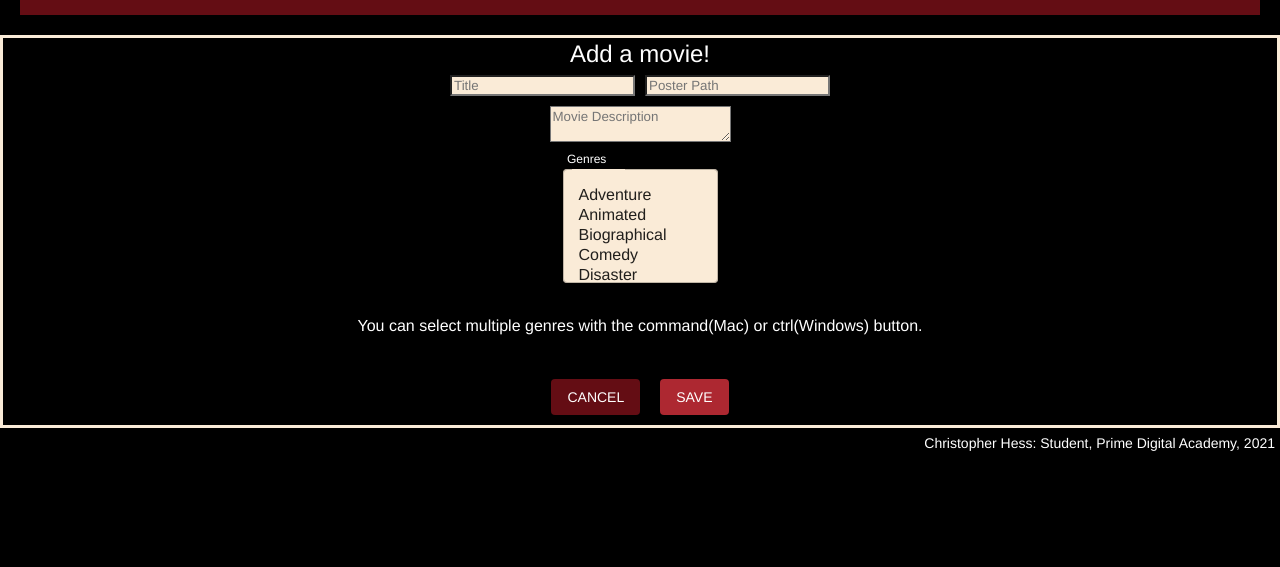
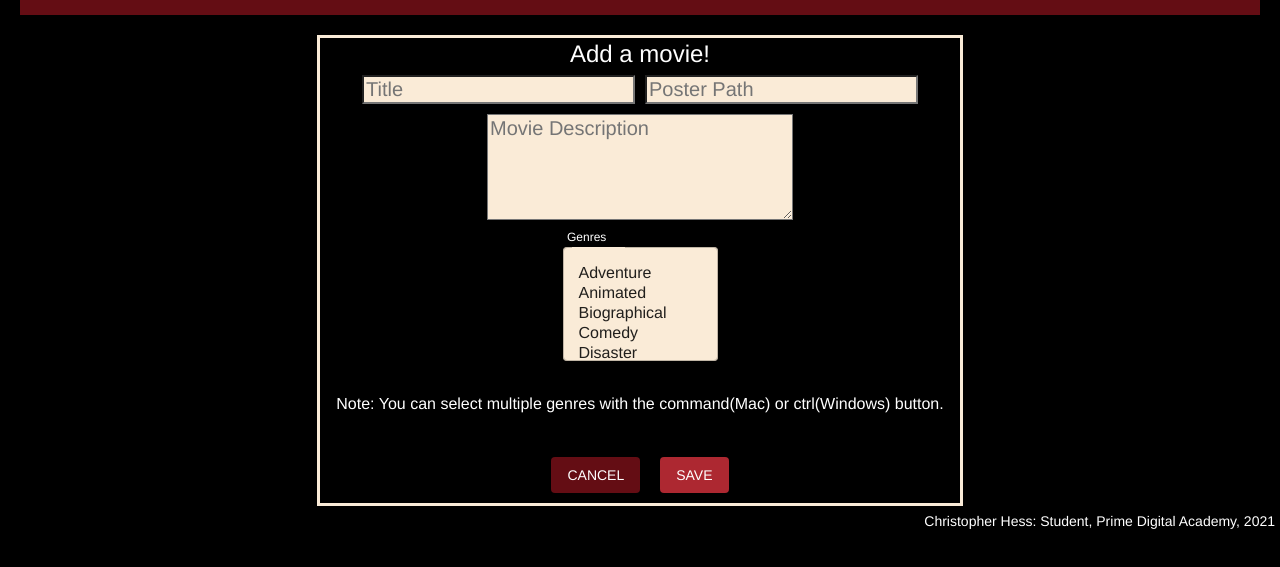
Before and after one commit to hesscm/ReduxSagas-Movies-List, a React app: page /#/addmovie in a window 1280 px wide. Shown: the part 145-712 px from the top of the page. Built offline with nearby package versions, Linux system fonts and the light colour scheme.

Commit message:
cleaned up addmovie file

```diff
--- a/src/components/App/AddMovie/AddMovie.css
+++ b/src/components/App/AddMovie/AddMovie.css
@@ -8,9 +8,16 @@ input, textarea {
     background-color: antiquewhite;
     margin: 5px;
     font-family: 'Franklin Gothic Medium', 'Arial Narrow', Arial, sans-serif;
+    font-size: 20px;
 }
 
+textarea {
+    height: 100px;
+    width: 300px;
+}
 
 .movieForm {
     border: 3px solid antiquewhite;
+    width: 50%;
+    margin: auto;
 }
--- a/src/components/App/AddMovie/AddMovie.jsx
+++ b/src/components/App/AddMovie/AddMovie.jsx
@@ -7,6 +7,7 @@ import Select from '@mui/material/Select';
 import Button from '@mui/material/Button';
 import './AddMovie.css';
 import { Typography } from '@mui/material';
+
 
 //NOTE: My MUI select code was taken directly from https://mui.com/components/selects/ and adjusted to fit this program
 function AddMovie() {
@@ -52,7 +53,7 @@ function AddMovie() {
     //dispatch the form data to a saga
     const handleFormSubmit = (event) => {
         event.preventDefault(); //stop page from refreshing
-        dispatch({type: 'ADD_NEW_MOVIE', payload: newMovie})
+        dispatch({ type: 'ADD_NEW_MOVIE', payload: newMovie })
         console.log(newMovie);
         alert('New Movie Added. Now Returning to the main page.')
         history.push("/"); //go to the home page
@@ -89,7 +90,7 @@ function AddMovie() {
                 <br />
                 {/* taken directly from MUI with minor labeling adjustments */}
                 <FormControl sx={{ m: 1, minWidth: 120, maxWidth: 175 }}>
-                    <InputLabel style={{color: "white"}} shrink htmlFor="select-multiple-native">
+                    <InputLabel style={{ color: "white" }} shrink htmlFor="select-multiple-native">
                         Genres
                     </InputLabel>
                     <Select
@@ -109,6 +110,7 @@ function AddMovie() {
                             id: 'genres',
                         }}
                     >
+                        {/* map the genres into the box */}
                         {genres.map((genre) => (
                             <option key={genre} value={genre}>
                                 {genre}
@@ -117,8 +119,9 @@ function AddMovie() {
                     </Select>
                 </FormControl>
 
-                <p>You can select multiple genres with the command(Mac) or ctrl(Windows) button.</p>
+                <p>Note: You can select multiple genres with the command(Mac) or ctrl(Windows) button.</p>
                 <br />
+
                 <Button
                     style={{
                         backgroundColor: "#640d14",
@@ -126,7 +129,9 @@ function AddMovie() {
                     }}
                     variant="contained"
                     onClick={handleCancelButton}>Cancel</Button>
-                <Button style={{
+
+                <Button
+                    style={{
                         backgroundColor: "#ad2831",
                         margin: "10px"
                     }}
```
Lines whose indentation alone changed are shown as unchanged.
